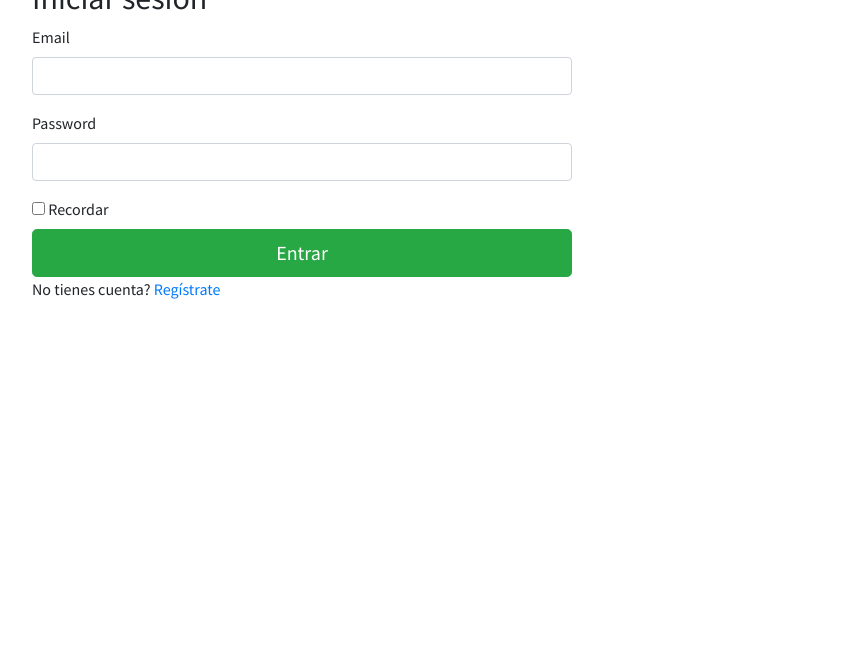
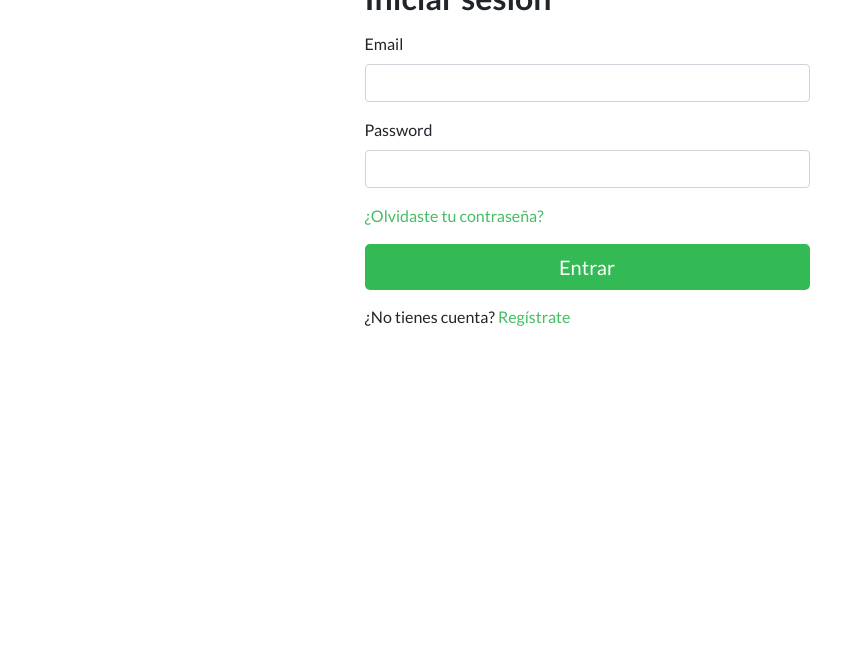
Before and after one commit to scr6292/backend, a Flask app: a page that uses templates/login.html in a window 1280 px wide. Shown: the part 151-800 px from the top of the page, without its empty margins (53-894 px from the left). Run offline with Flask 2, Linux system fonts and the light colour scheme; the visitor is signed in with stand-in values (Sample User, id 1); some libraries are stand-ins or nearby versions.

Commit message:
Frontend: Login and Register + minors

```diff
--- a/application.py
+++ b/application.py
@@ -130,7 +130,7 @@ def csvFiles(agricultor_id):
 #Home
 @application.route('/', methods=['GET'])
 def onepage():
-    return render_template('testSERGI.html')
+    return redirect(url_for('login'))
 
 #Home
 @application.route('/home', methods=['GET'])
--- a/application/static/styles.css
+++ b/application/static/styles.css
@@ -1,9 +1,9 @@
-@import url('https://fonts.googleapis.com/css?family=Source+Sans+Pro:300,400');
+@import url('https://fonts.googleapis.com/css?family=Lato:400,700');
 
 body, table{
-    font-family: 'Source Sans Pro', sans-serif !important;
-    font-style: normal !important;
-    font-weight: 400 !important;
+    font-family: 'Lato', sans-serif;
+    font-style: normal;
+    font-weight: 400;
 }
 
 .filterable {
@@ -54,10 +54,11 @@ body, table{
 
 /*Header*/
 .navbar {
-    padding-left: 45px !important;
-    padding-right: 45px !important;
-    padding-top: 0px !important;
-    padding-bottom: 0px !important;
+  padding-left: 45px !important;
+  padding-right: 45px !important;
+  padding-top: 0px !important;
+  padding-bottom: 0px !important;
+  padding: 0px !important;
 }
 .navbar-nav{
 
@@ -133,22 +134,15 @@ body, table{
     }
 
 
-@media (min-width: 992px){
-    .navbar-expand-lg .navbar-nav .nav-link{
-        padding-right: 1.5rem !important;
-        padding-left: 1.5rem !important;
-    }
-}
 
-nav.navbar-light {
-    border-bottom: solid;
-    border-bottom-width: 2px;
+.row-padding-top {
+  padding-top: 40px;
 }
 
 
 
 .logo .navbar-brand{
-    height: 112px;
+    height: 50px;
 }
 
 .logo .navbar-brand img{
@@ -236,3 +230,55 @@ body{
 }
 
 /*end homepage*/
+
+/*New Classes*/
+
+.title {
+  font-weight: 700;
+}
+
+.form-control:focus {
+  outline=0;
+}
+
+.little-margin {
+  margin-top: 10px;
+  margin-bottom: 15px;
+}
+
+.green-gradient {
+  background: #56ab2f;
+  background: -webkit-linear-gradient(to right, #34ba55, #63db5b);
+  background: linear-gradient(to right, #34ba55, #63db5b);
+}
+.shadow {
+  box-shadow:0 1px 4px rgba(0,0,0,.22);
+}
+
+.navbar-padding{
+  padding-top: 0px !important;
+  padding-bottom: 0px !important;
+  padding-left: 10px !important;
+}
+.btn-style{
+  border:0px;
+  color:white;
+  border-radius:5px;
+  background-color:#34ba55;
+}
+
+.top-margin {
+  margin-top: 30px;
+  margin-bottom: 15px;
+}
+
+.forms-text {
+  color:#7c7c7c;
+}
+
+@media (max-width: 576px) {
+  .top-margin {
+    margin-top: 0px;
+    margin-bottom: 15px;
+  }
+}
--- a/templates/layout_login.html
+++ b/templates/layout_login.html
@@ -4,27 +4,16 @@
 
 
 		<!-- CSS -->
-		<link href="https://fonts.googleapis.com/css?family=Source+Sans+Pro:300,400" rel="stylesheet">
+		<link href=<link href="https://fonts.googleapis.com/css?family=Poppins:400,500,600,700" rel="stylesheet">
 		<link rel="stylesheet" href="https://stackpath.bootstrapcdn.com/bootstrap/4.1.1/css/bootstrap.min.css" integrity="sha384-WskhaSGFgHYWDcbwN70/dfYBj47jz9qbsMId/iRN3ewGhXQFZCSftd1LZCfmhktB" crossorigin="anonymous">
 		<link rel="stylesheet" href="https://use.fontawesome.com/releases/v5.0.13/css/all.css" integrity="sha384-DNOHZ68U8hZfKXOrtjWvjxusGo9WQnrNx2sqG0tfsghAvtVlRW3tvkXWZh58N9jp" crossorigin="anonymous">
 		<link rel=stylesheet type=text/css href="{{ url_for('static', filename='styles.css') }}">
 
 		<!-- Navbar -->
-		<nav class="navbar navbar-expand-lg navbar-light">
-  			<div class="logo">
+		<nav class="navbar green-gradient navbar-padding">
   				<a class="navbar-brand" href="#">
-  					<img src="http://www.nuestrashuertas.com/test/wp-content/uploads/2018/06/download-1.jpg" class="normal">
+  					<img src="{{url_for('.static', filename='img/POD_LOGO.png')}}" class="normal" width="50" height="50">
   				</a>
-  			</div>
-  			<button class="navbar-toggler" type="button" data-toggle="collapse" data-target="#navbarNavAltMarkup" aria-controls="navbarNavAltMarkup" aria-expanded="false" aria-label="Toggle navigation">
-    			<span class="navbar-toggler-icon"></span>
-  			</button>
-		  		<div class="navbar-sign" id="navbarNavAltMarkup">
-		    		<div class="navbar-nav ml-auto">
-				      	<button type="button" class="btn btn-success ml-auto" onclick="window.location='/signup';">Regístrate</a> <!-- url_for('postOrder',agricultor_id=agricultor_id) -->
-				      	<button type="button" class="btn btn-success ml-auto" onclick="window.location='/login';">Iniciar sesión</a>
-		    		</div>
-		  		</div>
 		</nav>
 		{% endblock head %}
 
--- a/templates/login.html
+++ b/templates/login.html
@@ -28,14 +28,15 @@
             <img src="{{url_for('.static', filename='img/ajos.jpg')}}" class="img-fluid" alt="Responsive image">
         </div>
       </div> -->
-      <div class = "row">
-        <div class = "col-md-6 col-sm-6 col-xs-12 align-self-center">
+      <div class = "row row-padding-top justify-content-md-center">
+        <div class = "col-lg-5 col-md-6 col-sm-12 col-xs-12 align-self-center">
           <form class="form-signin" method="POST" action="/login">
-            <h2 class="form-signin-heading">Iniciar sesión</h2>
+            <h2 class="form-signin-heading title top-margin">Iniciar sesión</h2>
 
             {{ form.hidden_tag() }}
-            {{ wtf.form_field(form.email) }}
-            {{ wtf.form_field(form.password) }}
+            {{ wtf.form_field(form.email,class_='form-control') }}
+            {{ wtf.form_field(form.password,class_='form-control') }}
+            <p style=color:#46BC64>¿Olvidaste tu contraseña?</p>
             {% if invalid_email %}
              <p class="text-danger">El email no es válido, por favor inténtalo de nuevo, regístrate si aún no tienes cuenta</p>
             {% endif %}
@@ -45,9 +46,8 @@
             {% if link_expired %}
              <p class="text-danger">Tu link de validación ha expirado, por favor, regístrate de nuevo</p>
             {% endif %}
-            {{ wtf.form_field(form.remember) }}
-            <button class="btn btn-lg btn-success btn-block" type="submit">Entrar</button>
-            <p> No tienes cuenta? <a class ="inline-block" href= "/signup">Regístrate</a></p>
+            <button class="btn btn-lg btn-block little-margin btn-style" type="submit">Entrar</button>
+            <p> ¿No tienes cuenta? <a class ="inline-block" href= "/signup" style=color:#46BC64>Regístrate</a></p>
           </form>
         </div>
       </div>
```
Also changed, not shown: templates/signup.html (+6 -7 lines), application/static/img/POD_LOGO.png (added), 6 other files.
